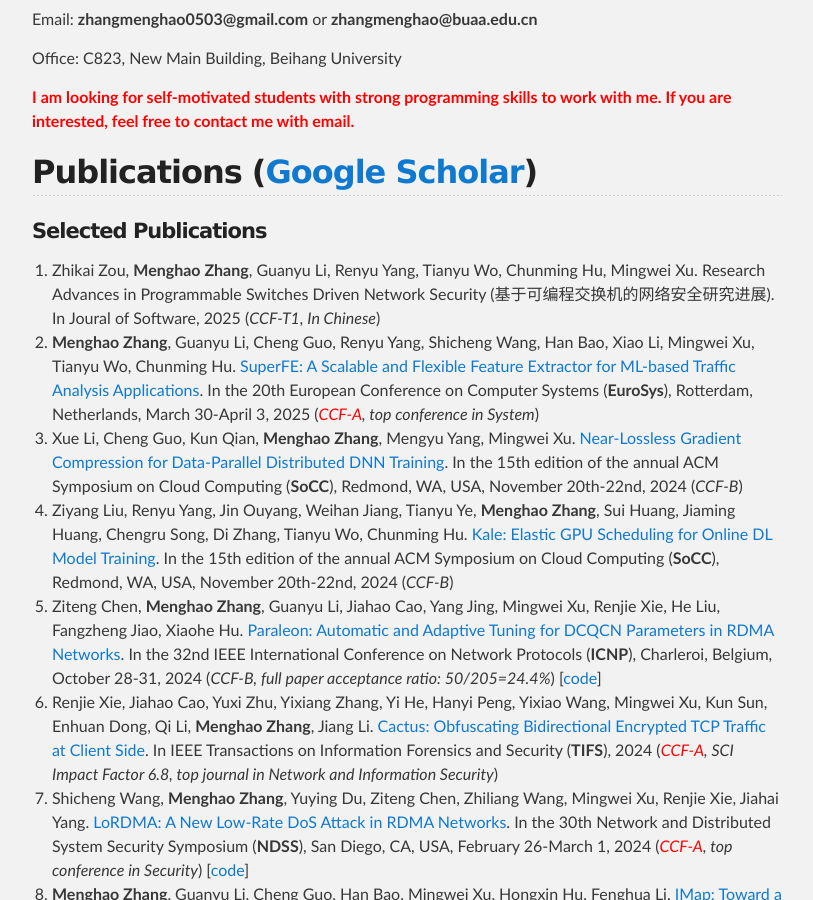
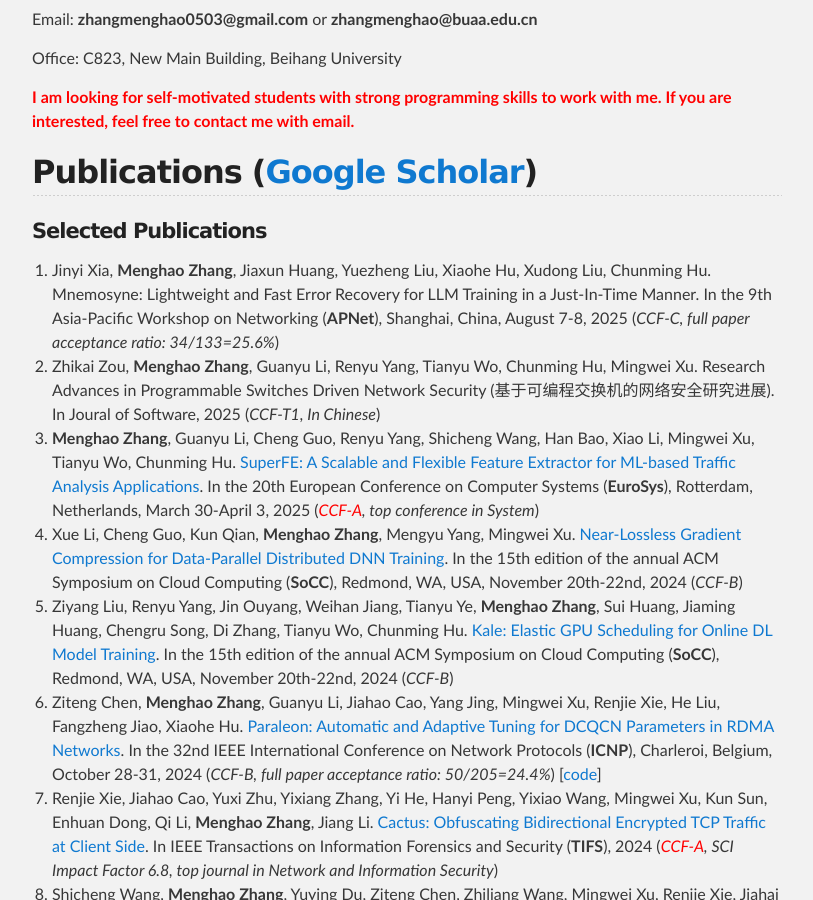
Before and after one commit to zhangmenghao/zhangmenghao.github.io, a Jekyll site: the page built from index.md, in a window 1280 px wide and 900 px high, scrolled down 980 px. Shown: the whole window, without its empty margins (233-1046 px from the left). Built offline with Jekyll 4.4.1, drawn with Linux system fonts in a browser that asks for light colours; some of the changed text lies outside the part shown.

Commit message:
Add APNet 25

```diff
--- a/index.md
+++ b/index.md
@@ -33,6 +33,9 @@ Office: C823, New Main Building, Beihang University
 ## Publications ([Google Scholar](https://scholar.google.com/citations?user=fv-p85gAAAAJ&hl=zh-CN))
 <!-- (* indicates that I am the corresponding author) -->
 #### Selected Publications
+22. Jinyi Xia, __Menghao Zhang__, Jiaxun Huang, Yuezheng Liu, Xiaohe Hu, Xudong Liu, Chunming Hu.
+Mnemosyne: Lightweight and Fast Error Recovery for LLM Training in a Just-In-Time Manner.
+In the 9th Asia-Pacific Workshop on Networking (**APNet**), Shanghai, China, August 7-8, 2025 (*CCF-C, full paper acceptance ratio: 34/133=25.6%*)
 21. Zhikai Zou, __Menghao Zhang__, Guanyu Li, Renyu Yang, Tianyu Wo, Chunming Hu, Mingwei Xu.
 Research Advances in Programmable Switches Driven Network Security (基于可编程交换机的网络安全研究进展).
 In Joural of Software, 2025 (*CCF-T1, In Chinese*)
@@ -101,9 +104,9 @@ In the 21st International Symposium on Research in Attacks, Intrusions and Defen
 19. Yuyan Zhao, __Menghao Zhang__, Tianyu Wo, Renyu Yang, Chunming Hu.
 [BTDefense: A Priority-Aware Adaptive Strategy Against the Block Table Overflow Attack in vLLM](./papers/SOSP2024-Poster-BTDefense.pdf).
 In **SOSP** Poster, Hilton Austin, Texas, USA, November 4–6, 2024
-<!-- 18. Rixin Liu, __Menghao Zhang__, Zihan Niu, Zili Meng, Xiaohe Hu.
+18. Rixin Liu, __Menghao Zhang__, Zihan Niu, Zili Meng, Xiaohe Hu.
 [Themis: Efficiently Mitigating Congestion-Induced Fairness Disparities in Long-Haul RDMA Networks](./papers/SOSP2024-Poster-Themis.pdf).
-In **SOSP** Poster, Hilton Austin, Texas, USA, November 4–6, 2024 -->
+In **SOSP** Poster, Hilton Austin, Texas, USA, November 4–6, 2024
 17. Xinhao Deng, Mingwei Xu, Qi Li, Weijie Wu, Yuan Yang, __Menghao Zhang__, Yu Zhou, Jianping Wu.
 [Exploring Dynamic Rule Caching Under Dependency Constraints for Programmable Switches: Theory, Algorithm, and Implementation](./papers/TNSM2024-DROPS.pdf).
 In IEEE Transactions on Network and Service Management (**TNSM**), 2024 (*CCF-C*)
```
